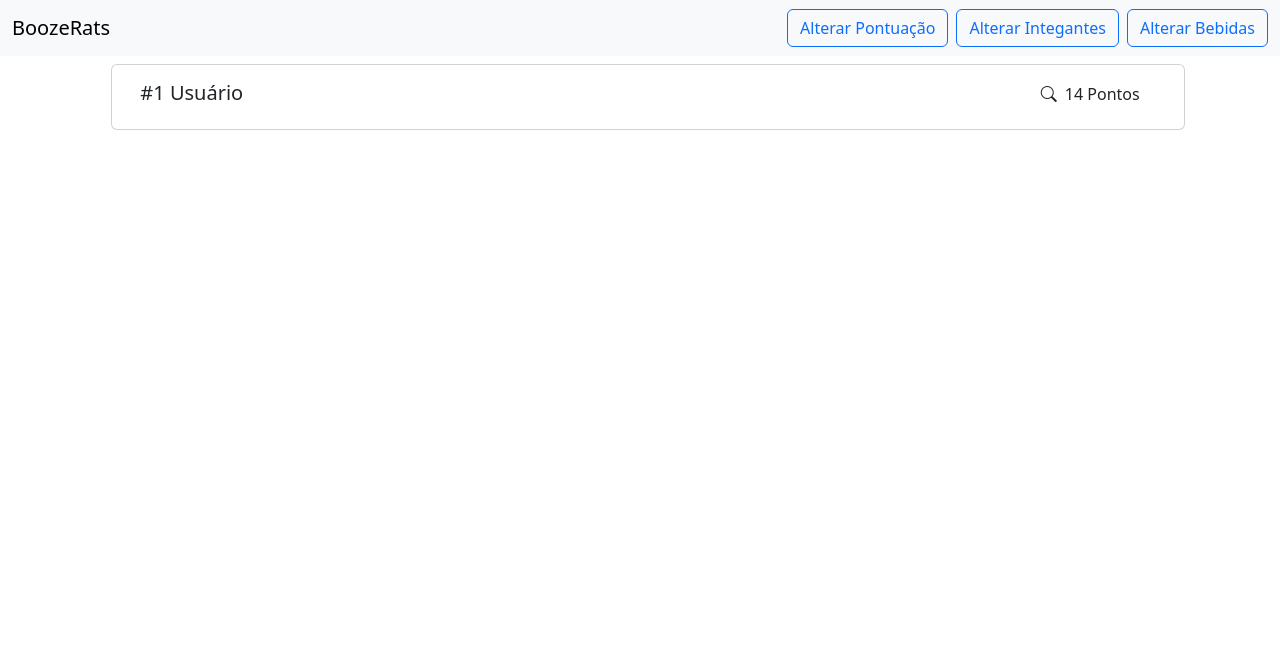
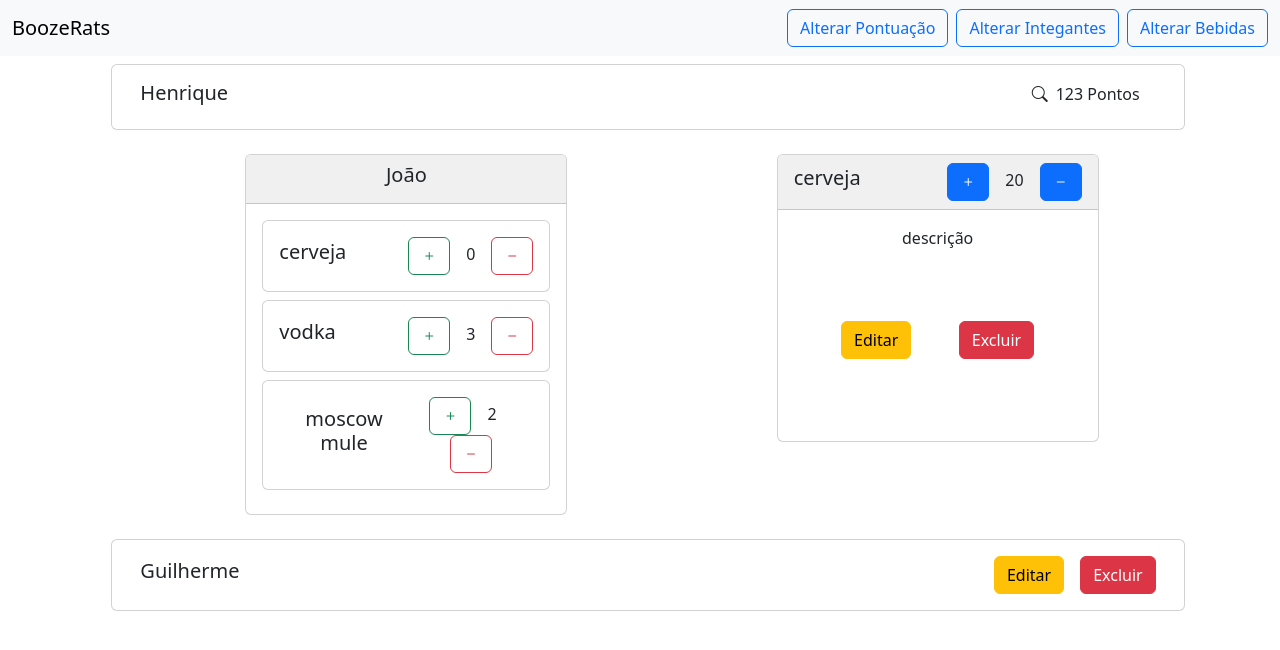
Before and after one commit to henriquecmelo1/DrinkRats, a React (Vite) app in the folder frontend/: page / in a window 1280 px wide. Shown: the top 650 px of the page. Built offline with nearby package versions, Linux system fonts and the light colour scheme.

Commit message:
improve: making components information dynamic

```diff
--- a/frontend/src/App.tsx
+++ b/frontend/src/App.tsx
@@ -2,7 +2,6 @@ import './App.css'
 import 'bootstrap/dist/css/bootstrap.min.css'
 import PlayerCard from './components/PlayerCard'
 import DrinkPoints from './components/DrinkPoints'
-import DrinkAmount from './components/DrinkAmount'
 import User from './components/User'
 import UserRank from './components/UserRank'
 
@@ -10,7 +9,11 @@ function App() {
 
   return (
     <div className='row ms-1 justify-content-evenly'>
-      <UserRank/>
+
+      <UserRank name='Henrique' points={123}/>
+      <PlayerCard name='João'/>
+      <DrinkPoints name='cerveja' points={20} description='descrição'/>
+      <User name='Guilherme'/>
 
     </div>
 
--- a/frontend/src/components/DrinkAmount.tsx
+++ b/frontend/src/components/DrinkAmount.tsx
@@ -1,13 +1,19 @@
-function DrinkAmount() {
+interface Props {
+    name: string;
+    amount: number;
+}
+
+
+function DrinkAmount(props: Props) {
     return (
         <div className="card mb-2">
 
             <div className="card-body d-flex justify-content-between align-items-center">
-                <h5 className="card-title">bebida</h5>
+                <h5 className="card-title">{props.name}</h5>
 
                 <div>
                     <button className="btn btn-outline-success"><i className="bi bi-plus"></i></button>
-                    <span className="mx-3">0</span>
+                    <span className="mx-3">{props.amount}</span>
                     <button className="btn btn-outline-danger"><i className="bi bi-dash"></i></button>
                 </div>
 
--- a/frontend/src/components/DrinkPoints.tsx
+++ b/frontend/src/components/DrinkPoints.tsx
@@ -1,12 +1,19 @@
-function DrinkPoints() {
+interface Props {
+    name: string;
+    points: number;
+    description: string;
+}
+
+
+function DrinkPoints(props: Props) {
     return (
         <div className="card mt-3 ms-3 col-3 text-center" style={{ height: '18rem' }}>
             <div className="row justify-content-center">
                 <div className="card-header d-flex justify-content-between align-items-center" style={{ backgroundColor: '#f0f0f0' }}>
-                    <h5 className="">Bebida</h5>
+                    <h5 className="">{props.name}</h5>
                     <div>
                         <button className="btn btn-primary"><i className="bi bi-plus"></i></button>
-                        <span className="mx-3">1</span>
+                        <span className="mx-3">{props.points}</span>
                         <button className="btn btn-primary"><i className="bi bi-dash"></i></button>
                     </div>
                 </div>
@@ -14,7 +21,7 @@ function DrinkPoints() {
 
                 <div className="card-body d-flex flex-column justify-content-between" style={{ height: "100%" }}>
                     <p className="card-text">
-                        Some quick example text to build on the card title and make up the bulk of the card's content.
+                        {props.description}
                     </p>
                     <div className="d-flex justify-content-evenly ">
                         <button className="btn btn-warning">Editar</button>
--- a/frontend/src/components/PlayerCard.tsx
+++ b/frontend/src/components/PlayerCard.tsx
@@ -1,17 +1,19 @@
 import DrinkAmount from "./DrinkAmount";
-// import DrinkPoints from "./DrinkPoints";
 
+interface Props {
+    name: string;
+}
 
-function PlayerCard() {
+function PlayerCard(props: Props) {
     return (
         <div className="card text-center p-0 ms-5 my-3 col-3" >
             <div className="card-header" style={{ backgroundColor: '#f0f0f0' }}>
-                <h5>usuário</h5>
+                <h5>{props.name}</h5>
             </div>
             <div className="card-body">
-                <DrinkAmount />
-                <DrinkAmount />
-                <DrinkAmount />
+                <DrinkAmount name="cerveja" amount={0}/>
+                <DrinkAmount name="vodka" amount={3}/>
+                <DrinkAmount name="moscow mule" amount={2}/>
 
             </div>
         </div>
--- a/frontend/src/components/User.tsx
+++ b/frontend/src/components/User.tsx
@@ -1,9 +1,14 @@
-function User(){
+interface Props {
+    name: string;
+}
+
+
+function User(props: Props) {
     return (
         <div className="card mb-2 mt-2 col-10">
 
             <div className="card-body d-flex justify-content-between align-items-center">
-                <h5 className="card-title">Usuário *LEMBRAR BOTAO +</h5>
+                <h5 className="card-title">{props.name}</h5>
 
                 <div >
                     <button className="btn btn-warning me-3">Editar</button>
--- a/frontend/src/components/UserRank.tsx
+++ b/frontend/src/components/UserRank.tsx
@@ -1,13 +1,19 @@
-function UserRank(){
+interface Props {
+    name: string;
+    points: number;
+}
+
+
+function UserRank(props: Props) {
     return (
         <div className="card mb-2 mt-2 col-10">
 
             <div className="card-body d-flex justify-content-between align-items-center">
-                <h5 className="card-title">#1 Usuário</h5>
+                <h5 className="card-title">{props.name}</h5>
 
                 <div className="d-flex mx-3 justify-content-between gap-2 align-items-baseline">
                     <a href="" className="text-dark text-decoration-none"><i className="bi bi-search fs-6 "></i></a>
-                    <h6>14 Pontos</h6>
+                    <h6>{props.points} Pontos</h6>
                 </div>
 
             </div>
```
